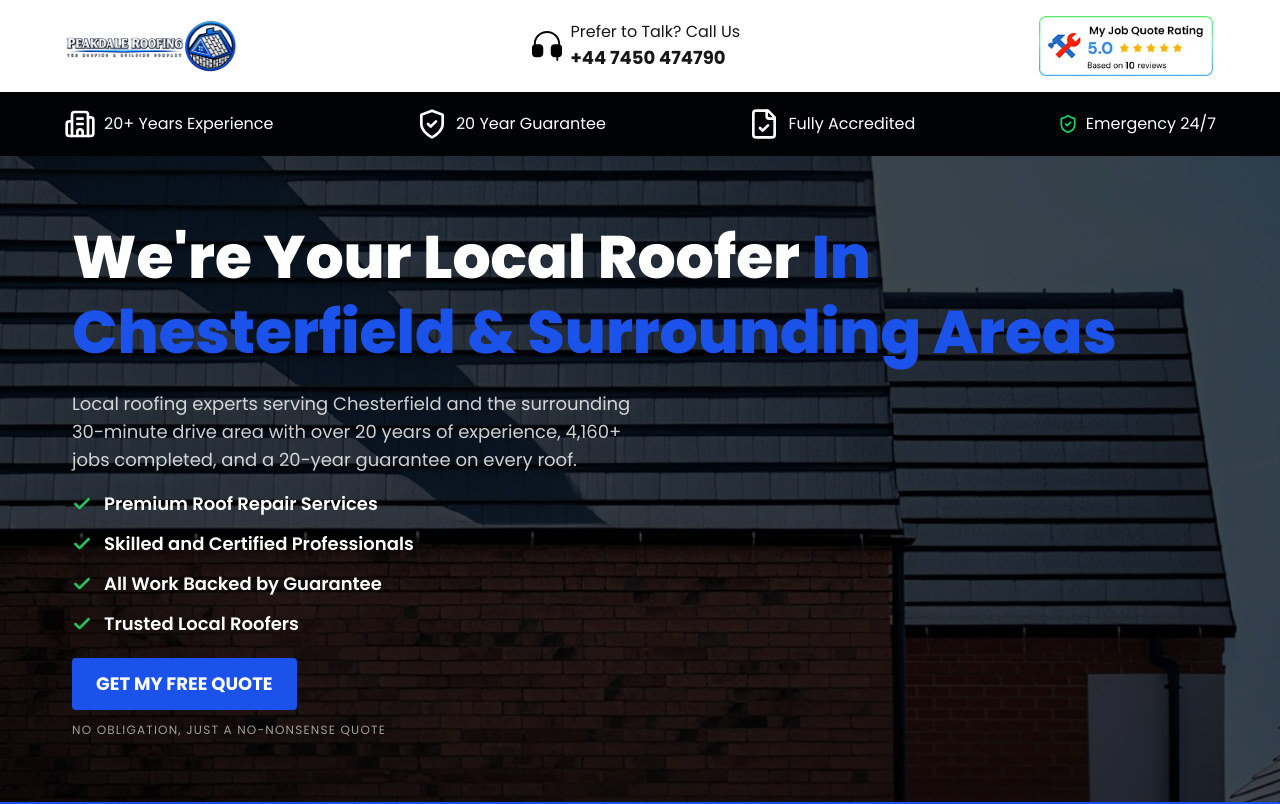
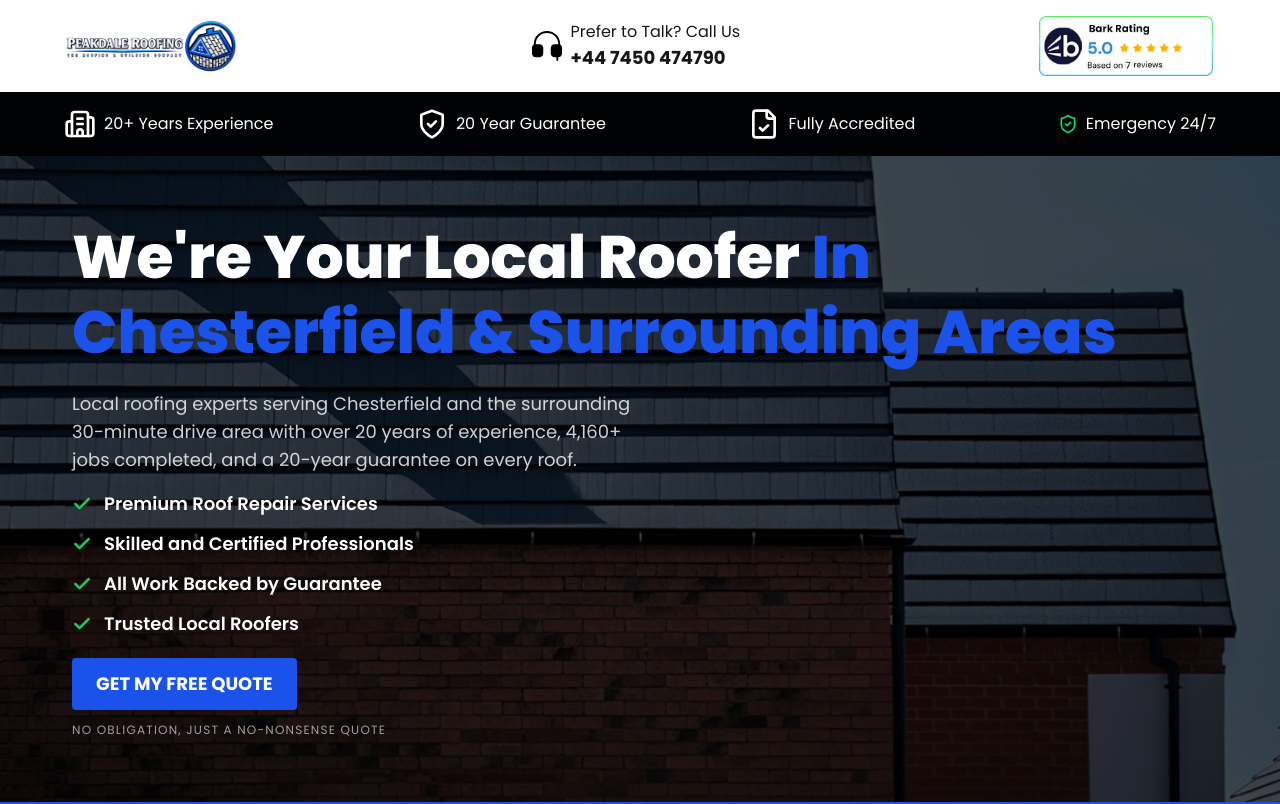
Before and after one commit to swanstill/Peakdale-Roofing-And-Building, a Next.js app: page / in a window 1280 px wide. Shown: the top 804 px of the page. Built offline with nearby package versions, Linux system fonts and the light colour scheme.

Commit message:
Add Facebook and Bark widget images to header

```diff
--- a/src/components/Header.tsx
+++ b/src/components/Header.tsx
@@ -24,8 +24,8 @@ const Header = () => {
           >
             <div className="flex h-[60px] w-full items-center justify-center">
               <Image
-                src="/icons/google-widget.jpg"
-                alt="Google Reviews"
+                src="/icons/facebook-widget.jpg"
+                alt="Facebook Reviews"
                 className="h-full w-auto object-contain"
                 width={180}
                 height={60}
@@ -58,8 +58,8 @@ const Header = () => {
           >
             <div className="flex h-[60px] w-full items-center justify-center md:w-[180px]">
               <Image
-                src="/icons/google-widget.jpg"
-                alt="Google Reviews"
+                src="/icons/bark-widget.jpg"
+                alt="Bark Reviews"
                 className="h-full w-auto object-contain"
                 width={180}
                 height={60}
```
Also changed, not shown: public/icons/bark-widget.jpg, public/icons/facebook-widget.jpg.
